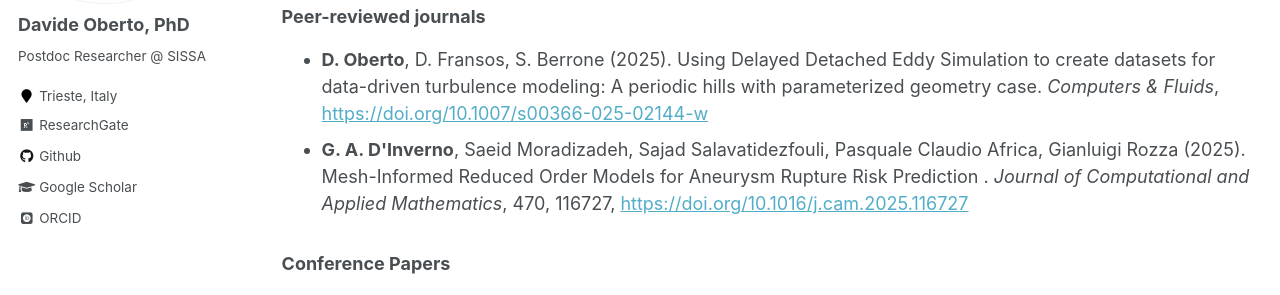
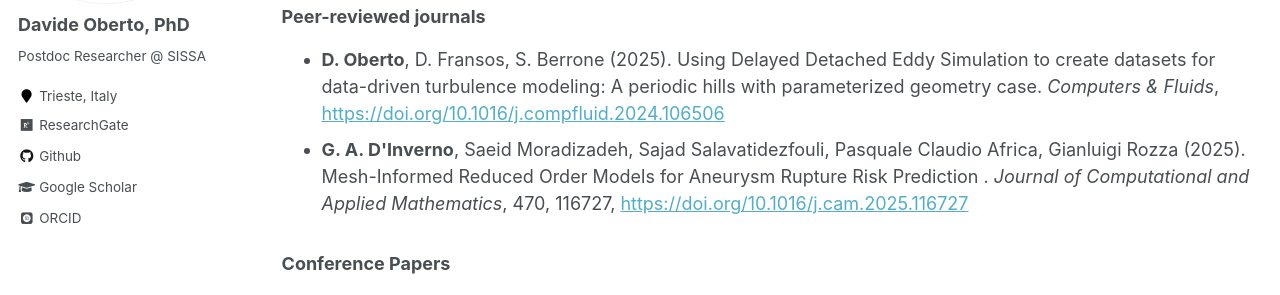
Before and after one commit to DavideOberto/DavideOberto.github.io, a Jekyll site: the page built from _pages/publications.md, in a window 1280 px wide and 1008 px high. Shown: the part 248-543 px from the top of the window. Built offline with Jekyll 4.4.1, drawn with Linux system fonts in a browser that asks for light colours; some web fonts are replaced; some of the changed lines change nothing that is shown.

Commit message:
Update publications.md

```diff
--- a/_pages/publications.md
+++ b/_pages/publications.md
@@ -49,7 +49,7 @@ L. Chiantini, <b>G. A. D'Inverno</b>, S. Marziali. Product Of Tensors and Descri
 <ul>
 
 <li>
-<b>D. Oberto</b>, D. Fransos, S. Berrone (2025). Using Delayed Detached Eddy Simulation to create datasets for data-driven turbulence modeling: A periodic hills with parameterized geometry case. <em>Computers & Fluids</em>, <a href="[https://doi.org/10.1007/s00366-025-02144-w](https://doi.org/10.1016/j.compfluid.2024.106506)" target="_blank">https://doi.org/10.1007/s00366-025-02144-w</a>
+<b>D. Oberto</b>, D. Fransos, S. Berrone (2025). Using Delayed Detached Eddy Simulation to create datasets for data-driven turbulence modeling: A periodic hills with parameterized geometry case. <em>Computers & Fluids</em>, <a href="https://doi.org/10.1016/j.compfluid.2024.106506" target="_blank">https://doi.org/10.1016/j.compfluid.2024.106506</a>
 </li>
 
 <li>
```
